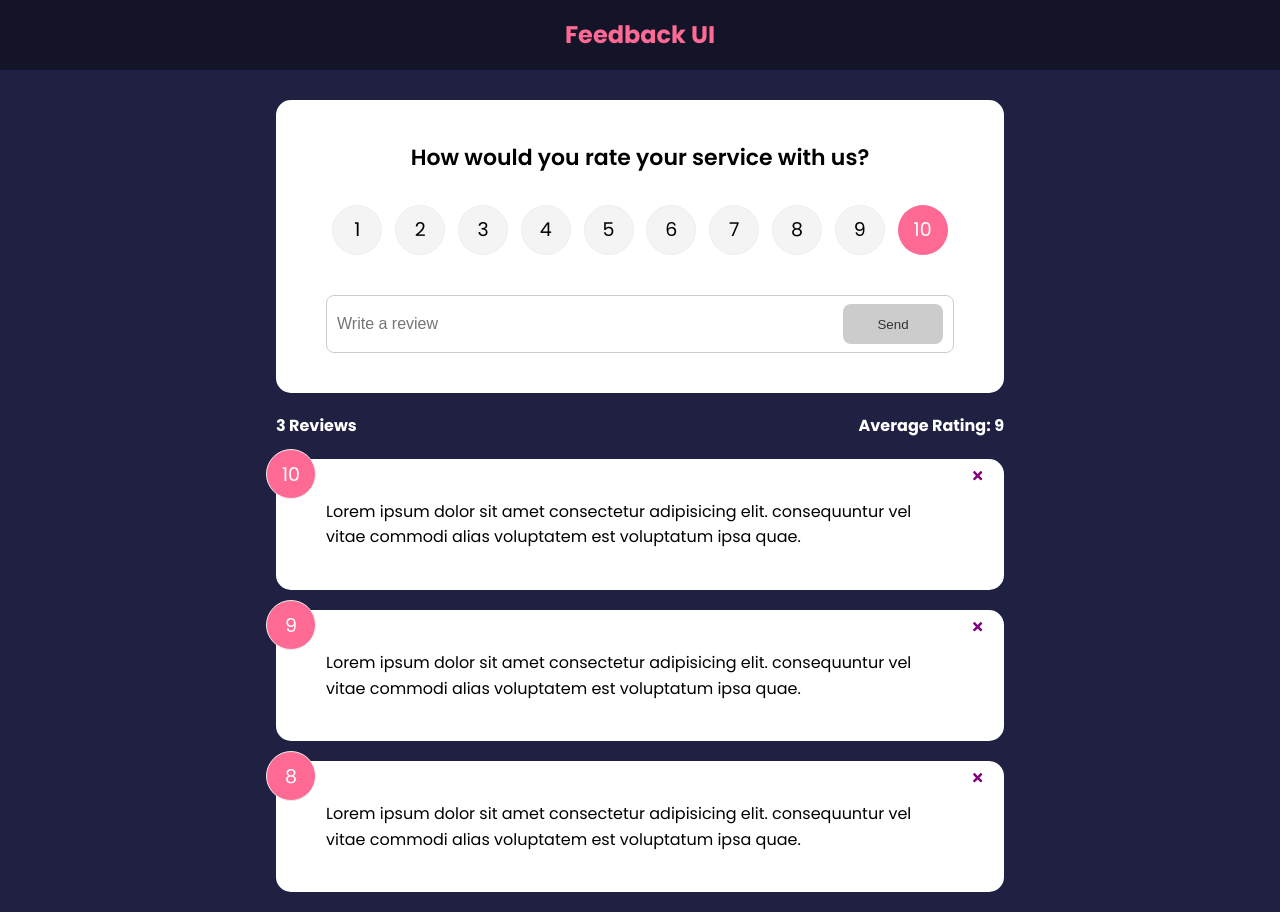
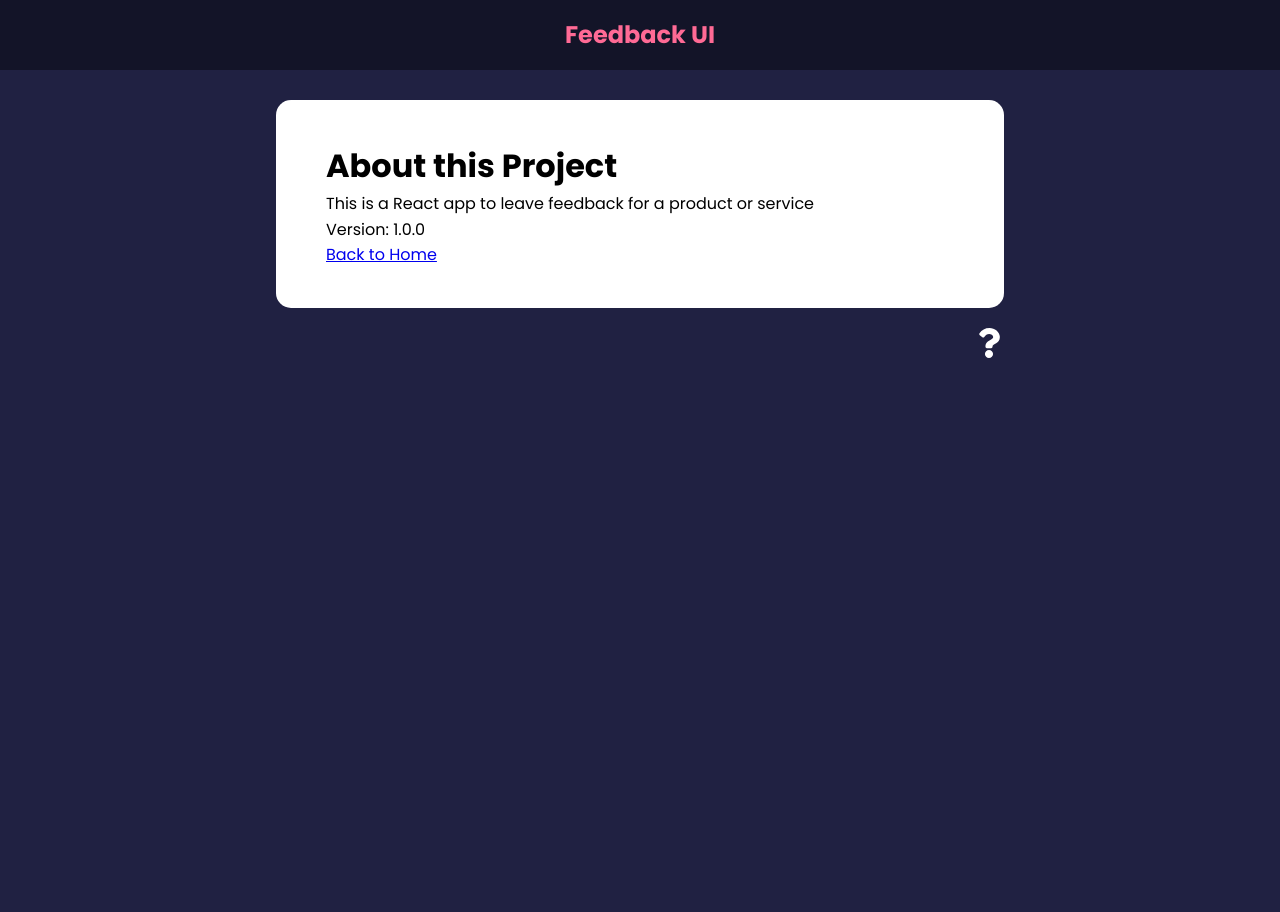
Before and after one commit to Lerik13/feedback-react, a React (Create React App) app: page /about in a window 1280 px wide. After the commit the page ends 800 px from the top, so only its background shows below. Built offline with nearby package versions, Linux system fonts and the light colour scheme.

Commit message:
AboutPage, +navigation

```diff
--- a/package.json
+++ b/package.json
@@ -9,6 +9,7 @@
     "framer-motion": "^6.2.8",
     "react": "^17.0.2",
     "react-dom": "^17.0.2",
+    "react-router-dom": "^6.2.2",
     "react-icons": "^4.3.1",
     "react-scripts": "5.0.0",
     "uuid": "^8.3.2",
--- a/src/App.js
+++ b/src/App.js
@@ -1,10 +1,13 @@
 import {v4 as uuidv4} from 'uuid'
+import {BrowserRouter as Router, Routes, Route} from 'react-router-dom'
 import React, { useState } from 'react';
 import Header from './components/Header';
 import FeedbackData from './data/FeedbackData';
 import FeedbackList from './components/FeedbackList';
 import FeedbackStats from './components/FeedbackStats';
 import FeedbackForm from './components/FeedbackForm';
+import AboutPage from './pages/AboutPage';
+import AboutIconLink from './components/AboutIconLink';
 
 function App() {
 	const [feedback, setFeedback] = useState(FeedbackData);
@@ -22,14 +25,24 @@
 	}
 
 	return (
-		<>
+		<Router>
 			<Header />
 			<div className='container'>
-				<FeedbackForm handleAdd={addFeedback} />
-				<FeedbackStats feedback={feedback} />
-				<FeedbackList feedback={feedback} handleDelete={deleteFeedback} />
+				<Routes>
+					<Route exact path='/' element={
+						<>
+							<FeedbackForm handleAdd={addFeedback} />
+							<FeedbackStats feedback={feedback} />
+							<FeedbackList feedback={feedback} handleDelete={deleteFeedback} />
+						</>
+					} />
+
+					<Route path='/about' element={<AboutPage />} />
+				</Routes>
+
+				<AboutIconLink />
 			</div>
-		</>
+		</Router>
 	);
 };
 
--- /dev/null
+++ b/src/components/AboutIconLink.jsx
@@ -0,0 +1,15 @@
+import {FaQuestion} from 'react-icons/fa'
+import { Link } from 'react-router-dom'
+
+
+function AboutIconLink() {
+	return (
+		<div className="about-link">
+			<Link to="/about">
+				<FaQuestion size={30} />
+			</Link>
+		</div>
+	)
+}
+
+export default AboutIconLink
--- /dev/null
+++ b/src/pages/AboutPage.jsx
@@ -0,0 +1,17 @@
+import { Link } from "react-router-dom"
+import Card from "../components/shared/Card"
+
+function AboutPage() {
+  return (
+	<Card>
+		<h1>About this Project</h1>
+		<p>This is a React app to leave feedback for a product or service</p>
+		<p>Version: 1.0.0</p>
+		<p>
+			<Link to='/'>Back to Home</Link>
+		</p>
+	</Card>
+  )
+}
+
+export default AboutPage
```
Also changed, not shown: 1 other file (tests, documents, lock files or other folders).
